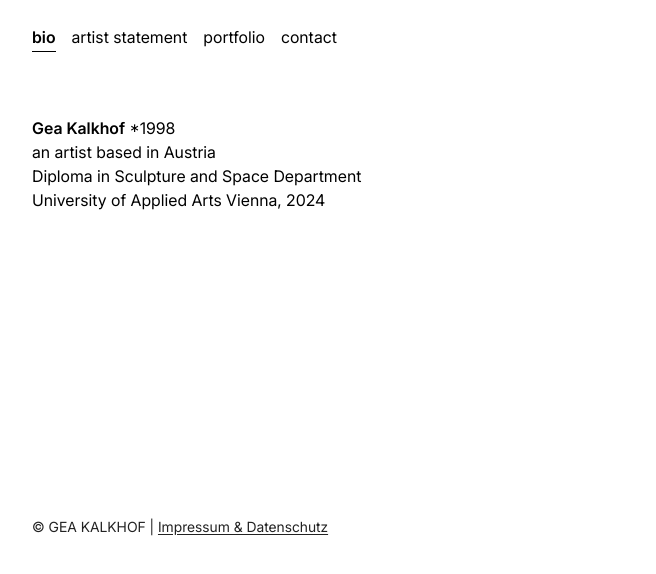
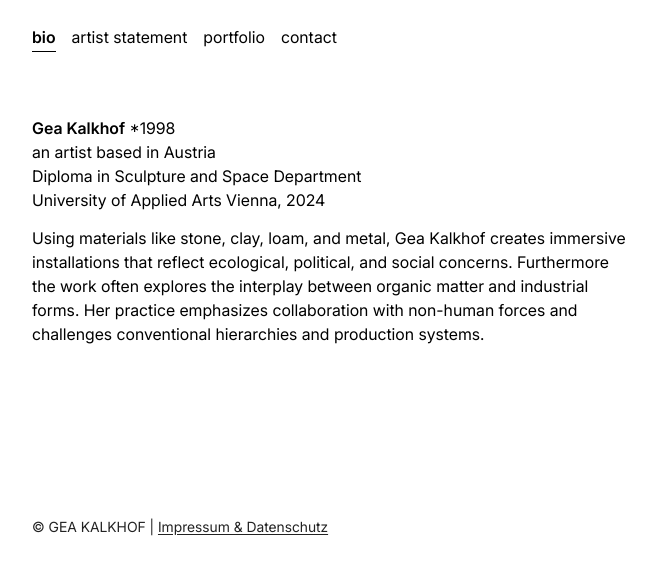
Before and after one commit to KalkhofGea/Website-Kalkhof, a plain HTML site: page bio.html in a window 1280 px wide. Shown: the part 172-746 px from the top of the page, without its empty margins (272-928 px from the left). Drawn offline with Linux system fonts and the light colour scheme; a web font is replaced by a local one.

Commit message:
Update bio.html

```diff
--- a/bio.html
+++ b/bio.html
@@ -23,6 +23,12 @@
       an artist based in Austria<br>
       Diploma in Sculpture and Space Department<br>
       University of Applied Arts Vienna, 2024</p>
+      <p>
+      <p>
+      <p>Using materials like stone, clay, loam, and metal, Gea Kalkhof creates immersive
+      installations that reflect ecological, political, and social concerns. Furthermore the work often explores the interplay between organic matter
+      and industrial forms. Her practice emphasizes collaboration with non-human forces and challenges
+      conventional hierarchies and production systems.</p>
     </main>
     <footer class="footer">
       <div>© GEA KALKHOF | <a href="impressum.html">Impressum & Datenschutz</a></div>
```
